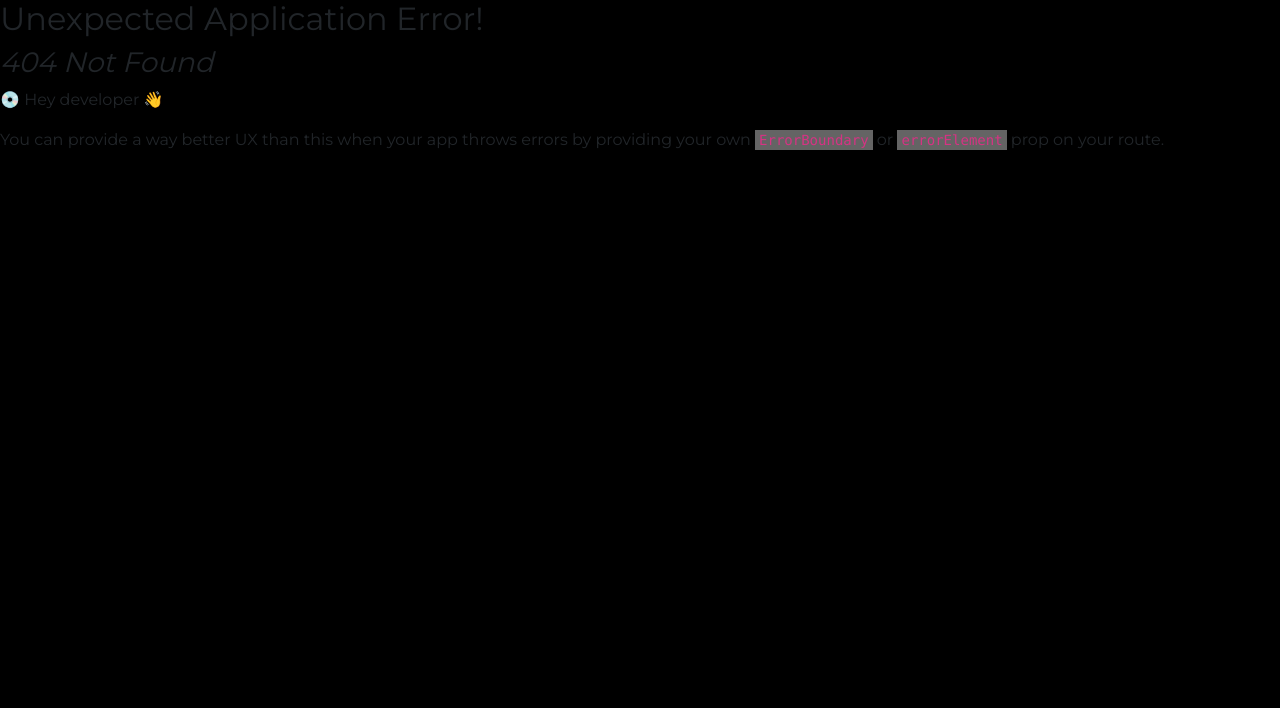
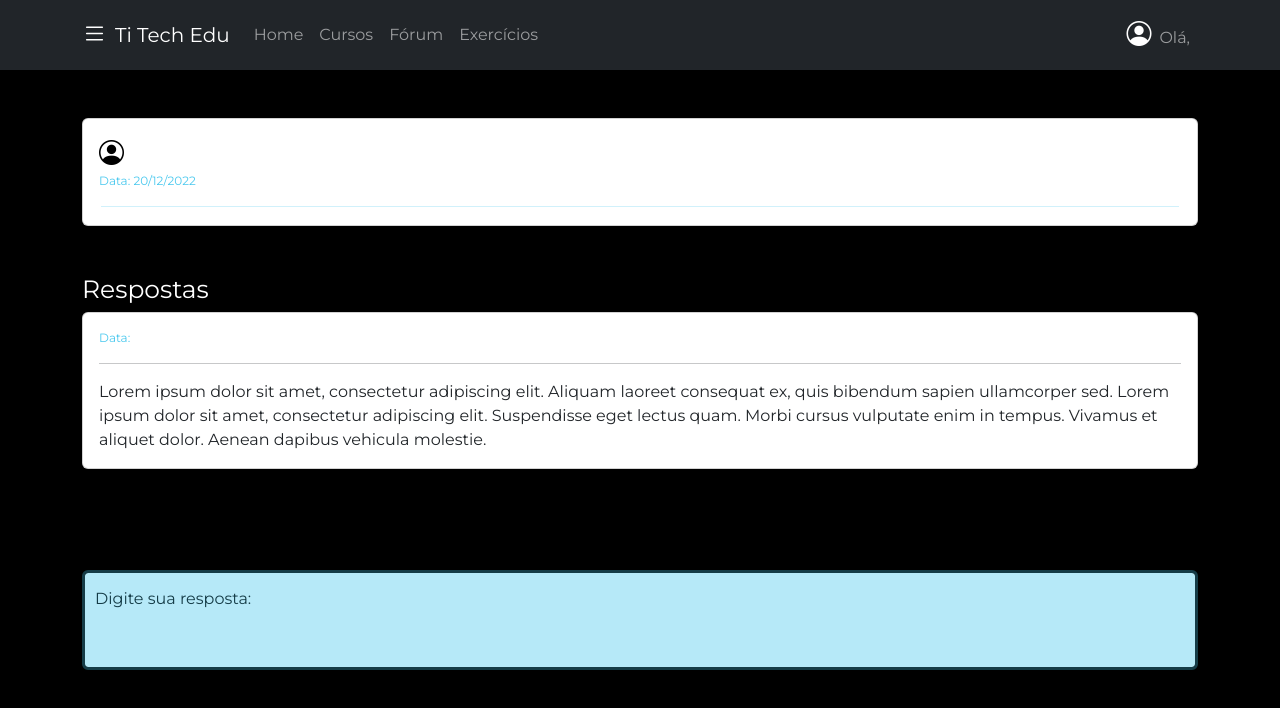
Before and after one commit to anneingrid/TiTechEdu-Web, a React (Create React App) app: page /forum/1 in a window 1280 px wide. Before the commit this address had no page. Shown: the top 708 px of the page. Built offline with nearby package versions, Linux system fonts and the light colour scheme; no server answers; a web font is replaced by a local one.

Commit message:
feat: Adicionar página de pergunta

```diff
--- a/src/App.css
+++ b/src/App.css
@@ -46,7 +46,6 @@ body {
 }
 
 .botaoAddPergunta{
-
   display: flex;
   justify-content: flex-end;
 }
@@ -55,6 +54,24 @@ body {
   border-radius: 100%;
   position: fixed;
 
+}
+.bold-icon {
+  font-weight: bold;
+}
+
+
+
+
+.botaoExpandir{
+  border-radius: 100%;
+  background-color: #ffffff;
+  border-color: #c4c4c400 !important;
+  color: #49c8ee;
+  font-weight: bolder;
+}
+.botaoExpandirTop{
+  display: flex;
+  justify-content: flex-end;
 }
 
 .gradient-btn {
@@ -82,7 +99,7 @@ body {
   /* add shadow */
 }
 
-.card {
+.cardCurso {
   text-align: center;
   align-items: center;
   padding: 3%;
@@ -92,19 +109,19 @@ body {
   cursor: pointer;
 }
 
-.card:hover {
+.cardCurso:hover {
   background-color: #dbebf5;
   transform: scale(1.05);
   box-shadow: 0 5px 15px rgba(0, 0, 0, 0.3);
 }
 
 
-.card img {
+.cardCurso img {
   width: 40px !important;
   padding-top: 7%;
 }
 
-.card-text {
+.cardCurso-text {
   font-size: 16px;
   color: #566265;
 }
--- a/src/components/CardForum.js
+++ b/src/components/CardForum.js
@@ -1,19 +1,27 @@
 
+import { Button } from 'react-bootstrap';
 import Card from 'react-bootstrap/Card';
+import { Link } from 'react-router-dom';
 
 
-export default function CardForum() {
+export default function CardForum({ pergunta }) {
+
     return (
         <>
 
             <Card style={{ width: 'auto', marginTop: '2rem' }} className="cardForum " bg={"info"} text='light'>
                 <Card.Body>
-                    <Card.Title ><b>Card Title</b></Card.Title>
+                    <Card.Title ><b>{pergunta.titulo}</b></Card.Title>
                     <Card.Text>
-                        Some quick example text to build on the card title and make up the
-                        bulk of the card's content.
+                        {pergunta.descricao}
                     </Card.Text>
-                    <Card.Link href="#">Mais</Card.Link>
+
+                    <Link to={`${pergunta.id}`} className='botaoExpandirTop'>
+                        <Button className='botaoExpandir'>
+                            <i class="bi bi-arrows-fullscreen bold-icon"></i>
+                        </Button>
+
+                    </Link>
                 </Card.Body>
             </Card>
 
--- a/src/components/ModalPergunta.js
+++ b/src/components/ModalPergunta.js
@@ -110,6 +110,7 @@ export default function ModalPergunta() {
                                 aria-label="Default select example"
                                 value={cursoRelacionado}
                                 onChange={(e) => setCursoRelacionado(e.target.value)}>
+
                                 <option value="0">Selecione</option>
                                 <option value="1">One</option>
                                 <option value="2">Two</option>
--- a/src/index.js
+++ b/src/index.js
@@ -16,6 +16,7 @@ import Login from './pages/Login';
 import Tarefas from './pages/Tarefas';
 import Exercicio from './pages/Exercicio';
 import Escolhas from './pages/Escolhas';
+import Pergunta from './pages/Pergunta';
 
 const roteador = createBrowserRouter([
   {path: '/', element: <Login/>},
@@ -27,7 +28,8 @@ const roteador = createBrowserRouter([
   {path: '/cursos', element: <Cursos/>},
   {path: '/linkedin', element: <Vagas/>},
   {path: '/exercicios', element: <Tarefas/>},
-  {path: '/exercicios/:id', element: <Exercicio />}
+  {path: '/exercicios/:id', element: <Exercicio />},
+  {path: '/forum/:id', element: <Pergunta />}
 ]);
 
 const root = ReactDOM.createRoot(document.getElementById('root'));
--- a/src/pages/Forum.js
+++ b/src/pages/Forum.js
@@ -2,7 +2,7 @@ import { Button, Container } from "react-bootstrap";
 import NavBarr from "./NavBarr";
 import CardForum from "../components/CardForum";
 import ModalPergunta from "../components/ModalPergunta";
-import { useState } from "react";
+import { useState, useEffect } from "react";
 
 
 export default function Forum() {
@@ -15,6 +15,35 @@ export default function Forum() {
     const handleCloseModal = () => {
         setShowModal(false);
     };
+    const [perguntas, setPerguntas] = useState([]);
+
+    useEffect(() => {
+        const buscaPerguntas = async () => {
+            try {
+                const response = await fetch('http://localhost:3001/perguntas', {
+                    method: 'GET',
+                });
+
+                if (!response.ok) {
+                    throw new Error(`Erro na requisição: ${response.status}`);
+                }
+
+                const data = await response.json();
+
+                setPerguntas(data);
+
+            } catch (error) {
+                alert(error.message);
+                console.error('Erro:', error);
+            }
+        };
+
+        buscaPerguntas();
+    }, []);
+
+
+
+
 
     return (
         <>
@@ -23,7 +52,18 @@ export default function Forum() {
                 <h1 className="text-light">
                     Fórum
                 </h1>
-                <CardForum />
+
+                {perguntas.length > 0 ? (
+                    perguntas.map((pergunta) => (
+
+                        <CardForum
+                            key={pergunta.id}
+                            pergunta={pergunta}
+                        />
+                    ))
+                ) : (
+                    <p>Nenhuma pergunta encontrada.</p>
+                )};
 
             </Container>
             <ModalPergunta />
--- /dev/null
+++ b/src/pages/Pergunta.js
@@ -0,0 +1,103 @@
+import { useEffect, useState } from "react";
+import { useParams } from "react-router-dom";
+import NavBarr from "./NavBarr";
+import { Card, Col, Container, FloatingLabel, Form, Row } from "react-bootstrap";
+
+export default function Pergunta() {
+    const { id } = useParams();
+    const [pergunta, setPergunta] = useState([]);
+
+    useEffect(() => {
+        const buscaPergunta = async () => {
+            try {
+                const response = await fetch('http://localhost:3001/pergunta', {
+                    method: 'POST',
+                    headers: {
+                        'Content-Type': 'application/json',
+                    },
+                    body: JSON.stringify({ id }),
+                });
+
+                if (!response.ok) {
+                    const errorData = await response.json();
+                    throw new Error(errorData.message || 'Erro na requisição');
+                }
+
+                const data = await response.json();
+                setPergunta(data);
+
+            } catch (error) {
+                alert(error.message);
+            }
+        };
+
+        buscaPergunta();
+    }, [id]);
+
+
+    return (
+        <div className="pergunta h-100">
+            <NavBarr />
+            <Container >
+                <div style={{ height: 500 }}>
+                    <Row>
+                        <Col >
+
+                            <Card className="mt-5">
+                                <Card.Body>
+                                    <div style={{ display: 'flex'}}>
+                                    <Row className="me-auto align-items-center">
+                                        <Col >
+                                            <i className="bi bi-person-circle text-black" style={{ fontSize: 25 }}></i>
+                                        </Col>
+                                        <Col >
+                                            <Card.Title className="text-center" style={{ margin: 0 }}>{pergunta.titulo}</Card.Title>
+                                        </Col>
+                                    </Row>
+                                    </div>
+
+                                    <Card.Text style={{ color: '#49c8ee' , fontSize: 12 }} >Data: 20/12/2022</Card.Text>
+                                    <hr style={{ margin: 2, color: '#49c8ee' }}></hr>
+                                    <Card.Text>{pergunta.descricao}</Card.Text>
+                                </Card.Body>
+
+                            </Card>
+
+                        </Col>
+                    </Row>
+                    <Row>
+                        <Col >
+                            <h1 className="text-white mt-5" style={{ fontSize: 25 }}>Respostas</h1>
+                            <Card className="mt-2">
+                                <Card.Body>
+
+                                    <Card.Text style={{ color: '#49c8ee' , fontSize: 12}}>Data:</Card.Text>
+                                    <hr ></hr>
+                                    <Card.Text>Lorem ipsum dolor sit amet, consectetur adipiscing elit. Aliquam laoreet consequat ex, quis bibendum sapien ullamcorper sed. Lorem ipsum dolor sit amet, consectetur adipiscing elit. Suspendisse eget lectus quam. Morbi cursus vulputate enim in tempus. Vivamus et aliquet dolor. Aenean dapibus vehicula molestie.</Card.Text>
+                                </Card.Body>
+
+                            </Card>
+
+                        </Col>
+                    </Row>
+                </div>
+                <div style={{ marginBottom: '1rem' }}>
+                    <FloatingLabel
+                        controlId="floatingInput"
+                        label="Digite sua resposta:"
+                        className="mb-3"
+                        style={{ color: '#153c47' }}
+                    >
+                        <Form.Control type="text" placeholder="name@example.com" style={{ height: '100px', backgroundColor: '#b6e9f8', borderColor:'#153c47' , borderWidth:3,}} />
+                    </FloatingLabel>
+
+                </div>
+
+            </Container>
+        </div>
+
+
+
+    )
+
+};
```
